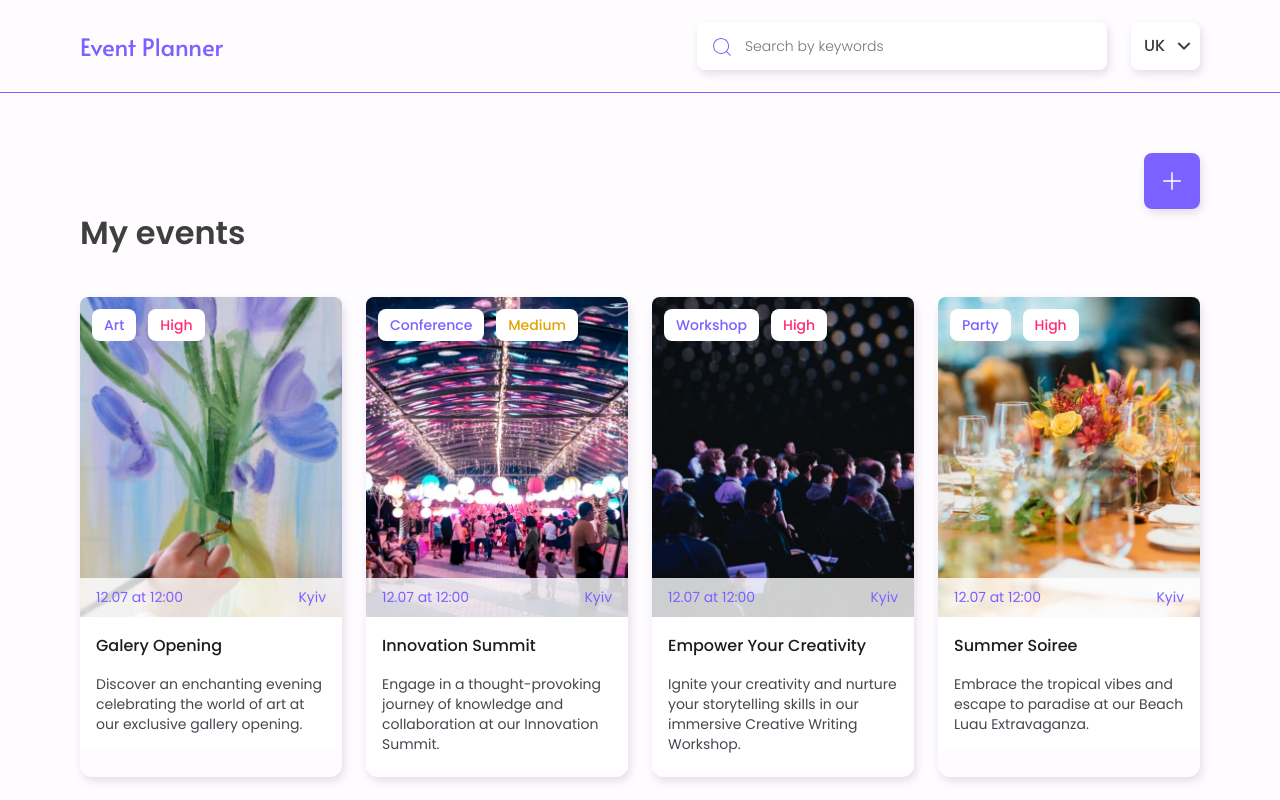
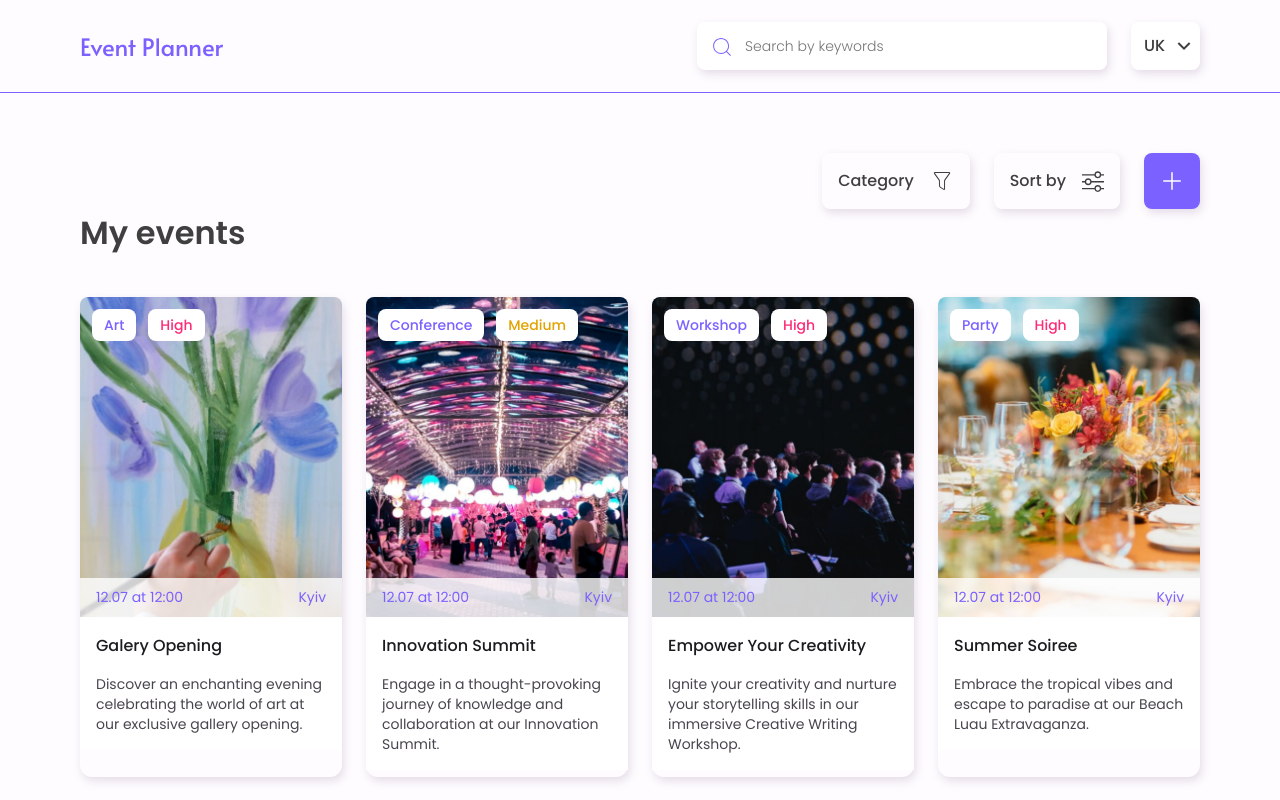
Before and after one commit to JustIrish/event-planner, a React (Create React App) app: page / in a window 1280 px wide. Shown: the top 800 px of the page. Built offline with nearby package versions, Linux system fonts and the light colour scheme.

Commit message:
update ActionBar

```diff
--- a/src/components/ActionBar/ActionBar.js
+++ b/src/components/ActionBar/ActionBar.js
@@ -1,21 +1,31 @@
 import { useLocation } from 'react-router-dom';
 
+import useWindowDimensions from 'hooks/useWindowDimensions';
 import Button from 'components/Buttons/Button';
-import { ButtonWrap } from './ActionBar.styled';
-import { BsPlusLg } from 'react-icons/bs';
+import { ButtonsContainer, BtnWrap } from './ActionBar.styled';
+import { BsPlusLg, BsSliders } from 'react-icons/bs';
+import { CiFilter } from 'react-icons/ci';
 
 const ActionBar = () => {
   const location = useLocation();
+  const { width } = useWindowDimensions();
 
   return (
-    <ButtonWrap>
+    <ButtonsContainer>
+      <BtnWrap>
+        {width > 767 && 'Category'} <CiFilter size="24" color="#3F3F3F" />
+      </BtnWrap>
+      <BtnWrap>
+        {width > 767 && 'Sort by'}
+        <BsSliders size="22" color="#3F3F3F" />
+      </BtnWrap>
       <Button
         type="button"
         title={<BsPlusLg size="24" color="#fff" />}
         to={`/create`}
         location={location}
       />
-    </ButtonWrap>
+    </ButtonsContainer>
   );
 };
 
--- a/src/components/ActionBar/ActionBar.styled.js
+++ b/src/components/ActionBar/ActionBar.styled.js
@@ -1,9 +1,10 @@
 import styled from 'styled-components';
-// import { mediaQueries } from 'styles/mediaQueries';
+import { mediaQueries } from 'styles/mediaQueries';
 
-export const ButtonWrap = styled.div`
+export const ButtonsContainer = styled.div`
   display: flex;
   justify-content: flex-end;
+  gap: 24px;
 
   a {
     width: 56px;
@@ -11,3 +12,23 @@ export const ButtonWrap = styled.div`
     padding: 16px;
   }
 `;
+
+export const BtnWrap = styled.div`
+  display: flex;
+  align-items: center;
+  justify-content: center;
+
+  height: 56px;
+  padding: 16px;
+  border-radius: 8px;
+  box-shadow: 2px 4px 9px 0px rgba(166, 141, 174, 0.28);
+
+  font-size: 16px;
+  font-weight: 500;
+  color: #3f3f3f;
+
+  svg {
+    ${mediaQueries('tablet')`
+     margin-left: 16px;`};
+  }
+`;
```
